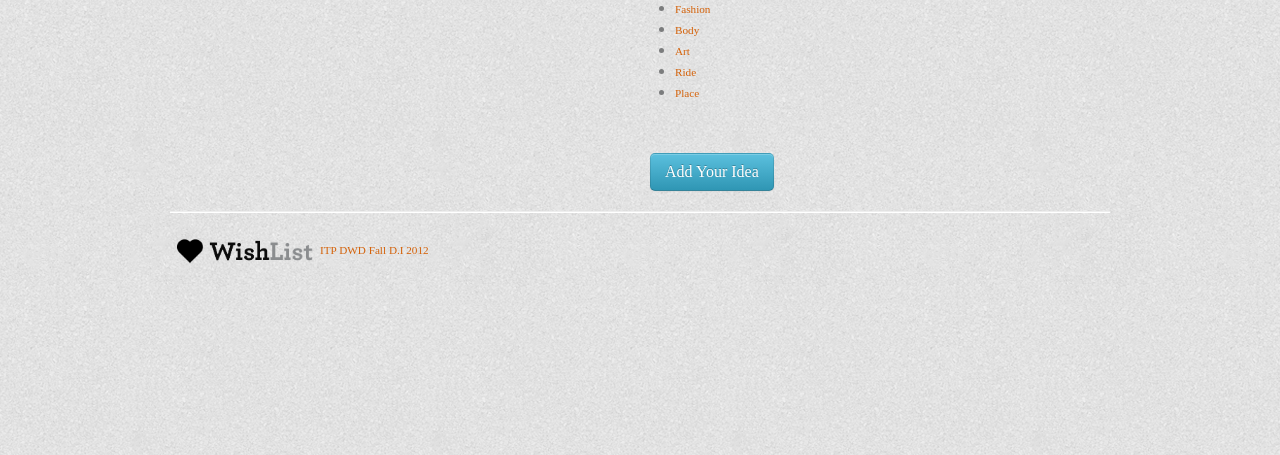
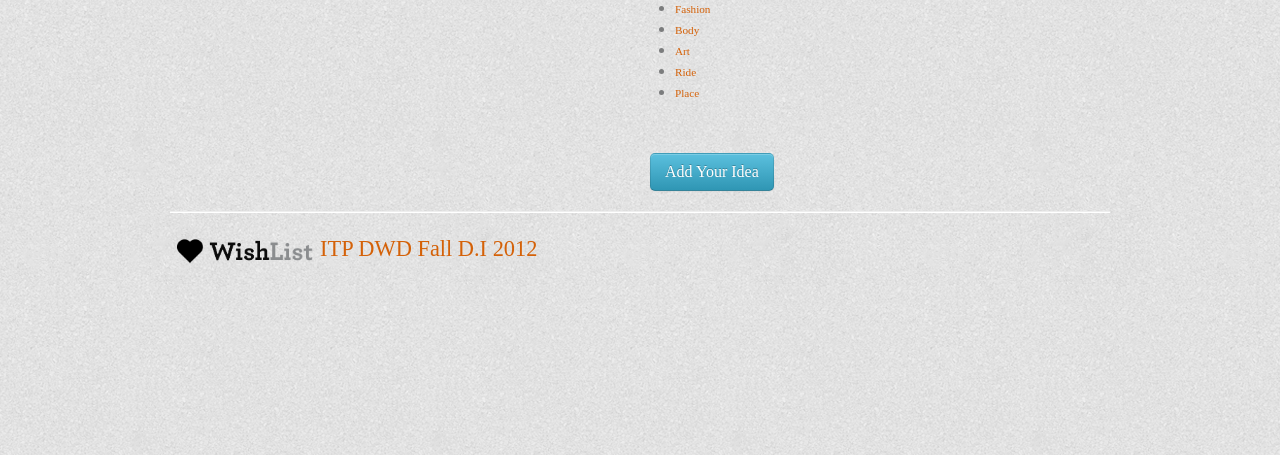
Before and after one commit to dishin/wishlist, a Flask app: page /category/1 in a window 1280 px wide. Shown: the part 206-661 px from the top of the page. Run offline with Flask 2, Linux system fonts and the light colour scheme; data that the repository does not hold is empty; parts of the project's set-up code (start-up, migrations or seed data) failed here and were passed over; some libraries are stand-ins or nearby versions; some web fonts are replaced.

Commit message:
updatecss

```diff
--- a/static/css/main.css
+++ b/static/css/main.css
@@ -57,6 +57,6 @@ text-decoration:none;
 }
 
 footer{
-font-size:1em;
+font-size:2em;
 color: #d46108;
 }
```
